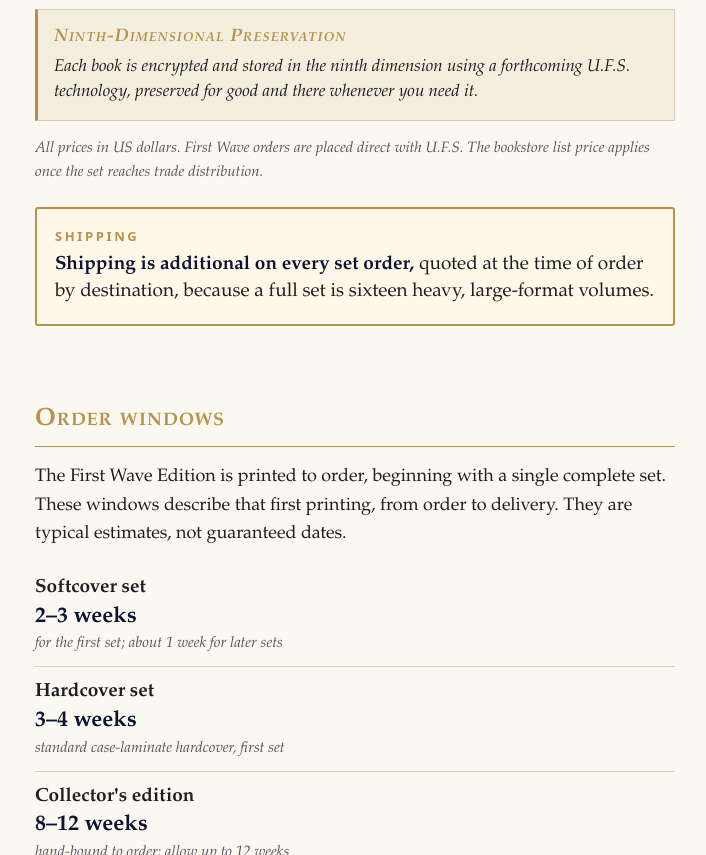
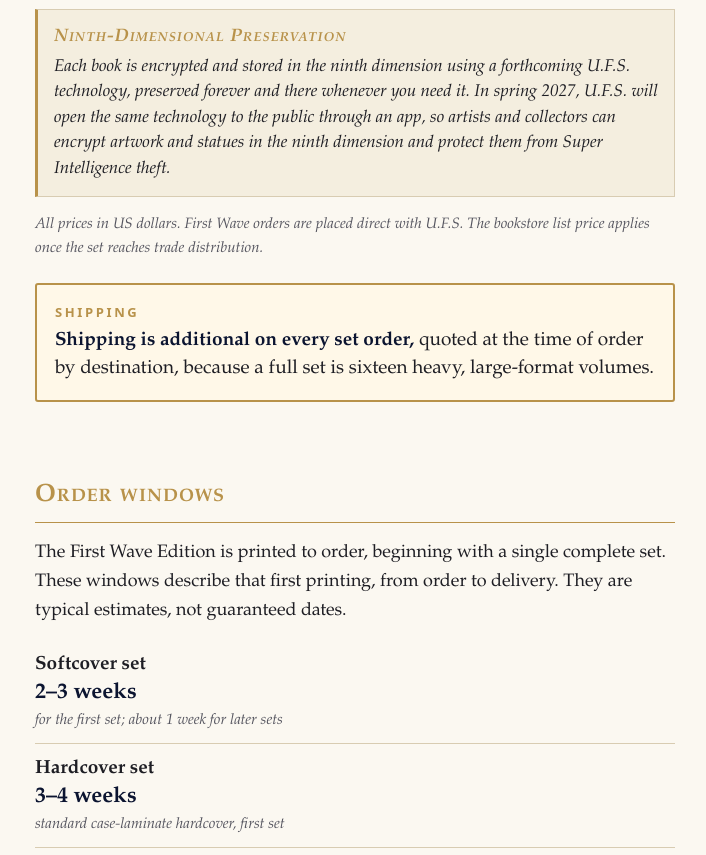
Before and after one commit to SpaceTimeManhattan/cctsexa-com, a plain HTML site: page index.html in a window 1280 px wide. Shown: the part 3479-4334 px from the top of the page, without its empty margins (285-991 px from the left). Drawn offline with Linux system fonts and the light colour scheme.

Commit message:
Update Ninth-Dimensional Preservation for the spring 2027 app.
The link-preview image shows all 14 covers and is cache-busted as og.jpg?v=3.

```diff
--- a/index.html
+++ b/index.html
@@ -12,7 +12,7 @@
 <meta property="og:type" content="website">
 <meta property="og:site_name" content="CCT/SEXA">
 <meta property="og:url" content="https://cctsexa.com/">
-<meta property="og:image" content="https://cctsexa.com/assets/img/og.jpg?v=2">
+<meta property="og:image" content="https://cctsexa.com/assets/img/og.jpg?v=3">
 <meta property="og:image:type" content="image/jpeg">
 <meta property="og:image:width" content="1200">
 <meta property="og:image:height" content="630">
@@ -20,7 +20,7 @@
 <meta name="twitter:card" content="summary_large_image">
 <meta name="twitter:title" content="CCT/SEXA · First Wave Edition">
 <meta name="twitter:description" content="The first printing, beginning with a single complete set, printed to order. Fourteen books by Jered McClain. Published by U.F.S.">
-<meta name="twitter:image" content="https://cctsexa.com/assets/img/og.jpg?v=2">
+<meta name="twitter:image" content="https://cctsexa.com/assets/img/og.jpg?v=3">
 <meta name="theme-color" content="#0b1430">
 <link rel="preload" as="image" href="assets/img/ufs-emblem.webp" fetchpriority="high">
 <style>
@@ -154,7 +154,7 @@ footer .by{font:600 15px var(--serif);color:#f3ecdc;letter-spacing:.06em;margin-
 <div class="row"><span>First Wave, direct<br><b>$1,495</b></span><span class="r">Bookstore list price<br><span class="lp">$1,650</span></span></div></div>
 <div class="price"><h3>Collector's edition</h3><p class="d">Numbered 1–100 and signed; hand-bound in cloth or leather, embossed lettering, metal-inlay U.F.S. emblem</p>
 <div class="row"><span>First Wave, direct<br><b>$14,950</b></span><span class="r">U.F.S. direct only</span></div></div>
-<aside class="ninth"><p class="k">Ninth-Dimensional Preservation</p><p>Each book is encrypted and stored in the ninth dimension using a forthcoming U.F.S. technology, preserved for good and there whenever you need it.</p></aside>
+<aside class="ninth"><p class="k">Ninth-Dimensional Preservation</p><p>Each book is encrypted and stored in the ninth dimension using a forthcoming U.F.S. technology, preserved forever and there whenever you need it. In spring 2027, U.F.S. will open the same technology to the public through an app, so artists and collectors can encrypt artwork and statues in the ninth dimension and protect them from Super Intelligence theft.</p></aside>
 <p class="small">All prices in US dollars. First Wave orders are placed direct with U.F.S. The bookstore list price applies once the set reaches trade distribution.</p>
 <div class="ship" role="note"><p class="k">Shipping</p><p><strong>Shipping is additional on every set order,</strong> quoted at the time of order by destination, because a full set is sixteen heavy, large-format volumes.</p></div>
 </section>
```
Also changed, not shown: assets/img/og.jpg.
